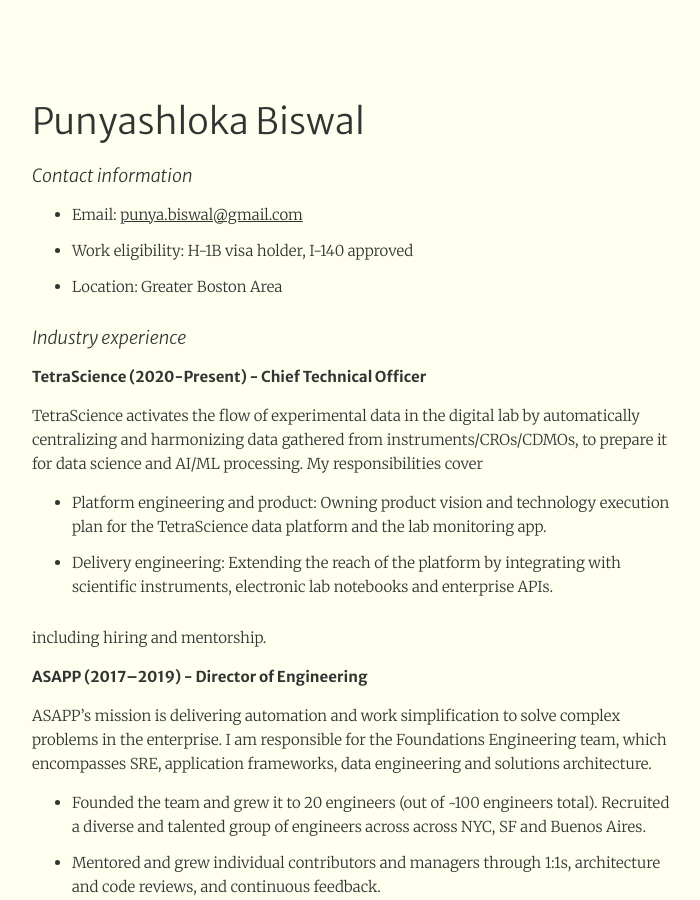
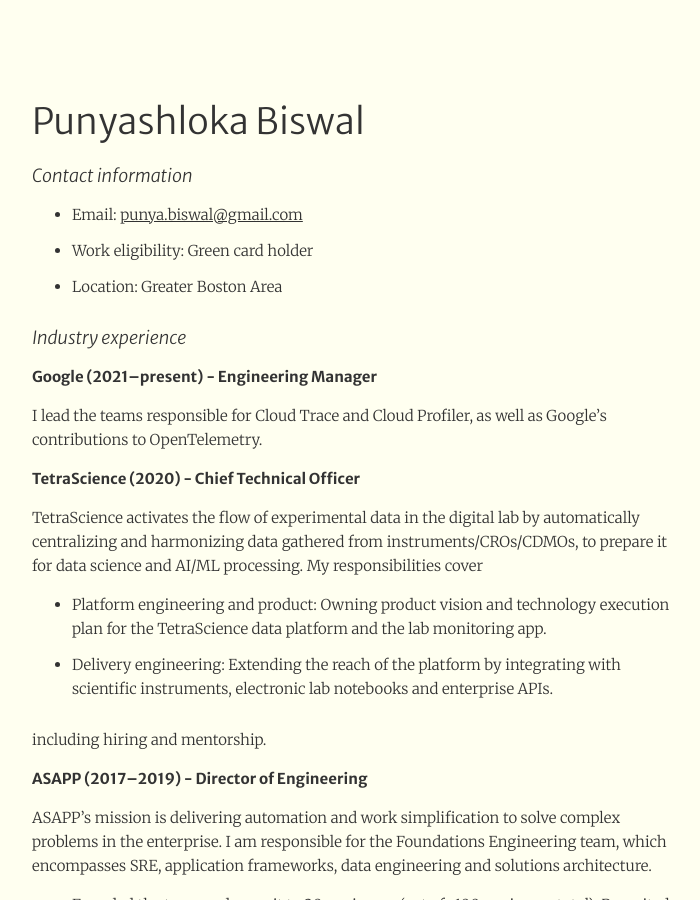
Before and after one commit to punya/punya.github.io, a Jekyll site: the page built from resume.md, in a window 1280 px wide and 900 px high. Shown: the whole window, without its empty margins (288-988 px from the left). Built offline with Jekyll 4.4.1, drawn with Linux system fonts in a browser that asks for light colours; some of the changed text lies outside the part shown.

Commit message:
Update for 2022

```diff
--- a/resume.md
+++ b/resume.md
@@ -7,12 +7,16 @@
 ## Contact information
 
 - Email: [`punya.biswal@gmail.com`](mailto:punya.biswal@gmail.com)
-- Work eligibility: H-1B visa holder, I-140 approved
+- Work eligibility: Green card holder
 - Location: Greater Boston Area
 
 ## Industry experience
 
-### TetraScience (2020-Present) - Chief Technical Officer
+### Google (2021–present) - Engineering Manager
+
+I lead the teams responsible for Cloud Trace and Cloud Profiler, as well as Google's contributions to OpenTelemetry.
+
+### TetraScience (2020) - Chief Technical Officer
 
 TetraScience activates the flow of experimental data in the digital lab by automatically centralizing and harmonizing data gathered from instruments/CROs/CDMOs, to prepare it for data science and AI/ML processing. My responsibilities cover
 
@@ -53,6 +57,7 @@
 
 ## Service
 
+- 2016, 2017: Co-taught a course titled "Math, Modeling and Microbes" that introduced New Haven area high-schoolers to linear algebra in the context of epidemiology.
 - 2015: Mentored a team of high school student entrepreneurs as part of the [Network for Teaching Entrepreneurship](https://www.nfte.com/)
 
 ## Education
```
